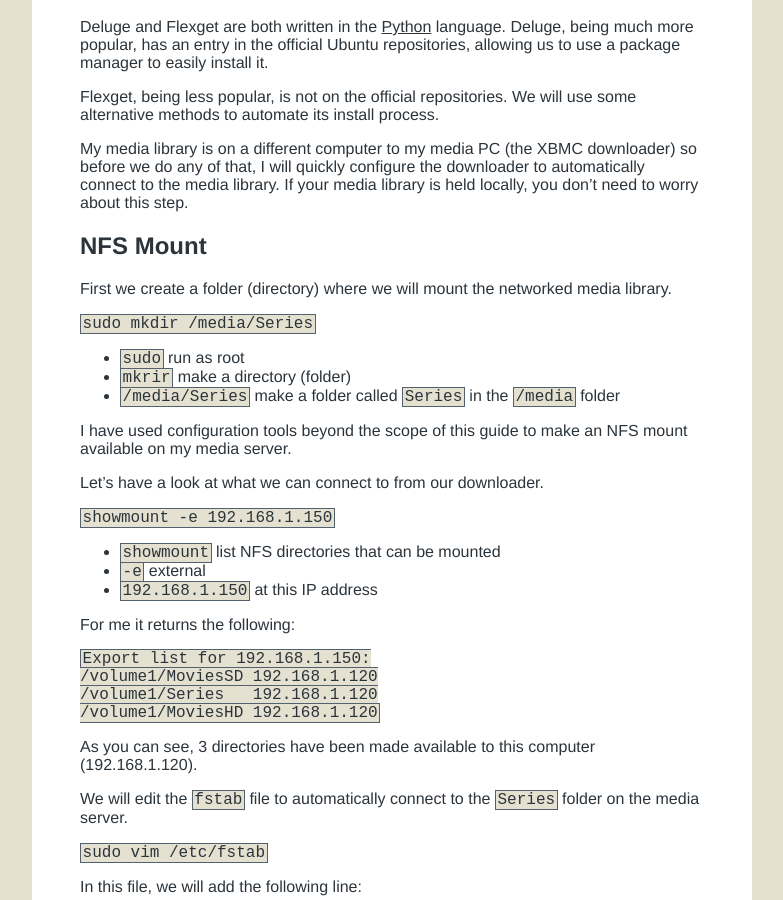
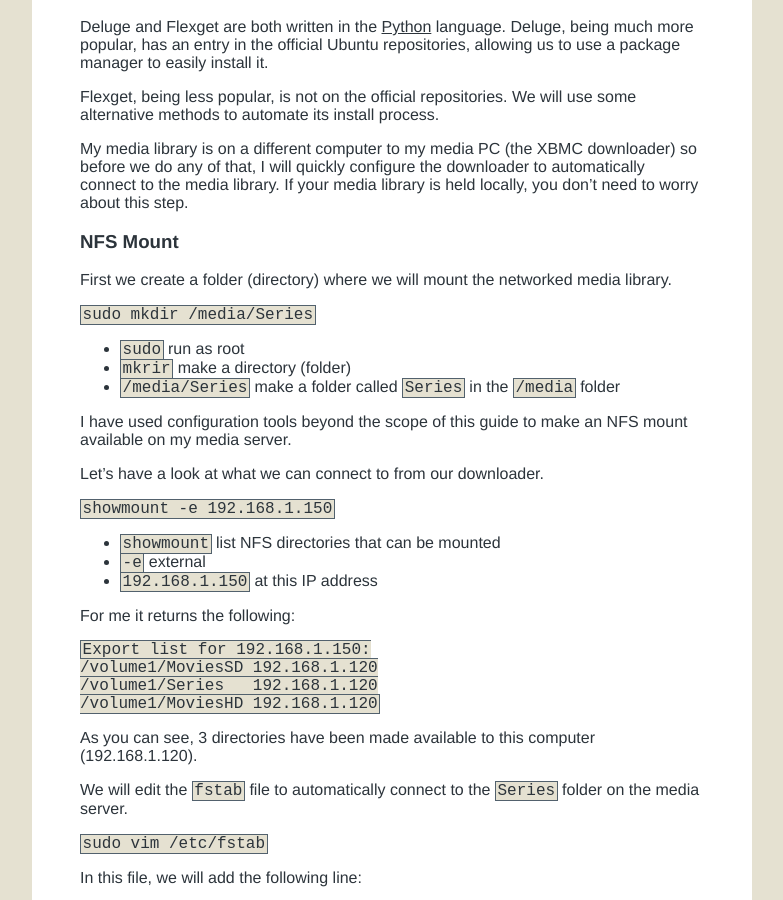
Before and after one commit to andre-abadi/andre-abadi.github.io, a Jekyll site: the page built from _posts/2015-02-03-xbmc-downloader-4.md, in a window 1280 px wide. Shown: the part 580-1480 px from the top of the page, without its empty margins (248-1031 px from the left). Built offline with Jekyll 4.4.1, drawn with Linux system fonts in a browser that asks for light colours; Markdown is read by kramdown in place of the engine named in the settings.

Commit message:
css icon colour

```diff
--- a/_layouts/default.html
+++ b/_layouts/default.html
@@ -26,7 +26,7 @@
           <div class="contact">
 
               <a href="http://jigsaw.w3.org/css-validator/check/referer">
-                <img src="http://jigsaw.w3.org/css-validator/images/vcss-blue"
+                <img src="http://jigsaw.w3.org/css-validator/images/vcss"
                   alt="Valid CSS!" />
               </a>
               <a href="http://validator.w3.org/check?uri=referer">
--- a/_posts/2015-02-03-xbmc-downloader-4.md
+++ b/_posts/2015-02-03-xbmc-downloader-4.md
@@ -24,7 +24,7 @@
 
 My media library is on a different computer to my media PC (the XBMC downloader) so before we do any of that, I will quickly configure the downloader to automatically connect to the media library. If your media library is held locally, you don't need to worry about this step.
 
-##NFS Mount
+###NFS Mount
 
 First we create a folder (directory) where we will mount the networked media library.
 
```
